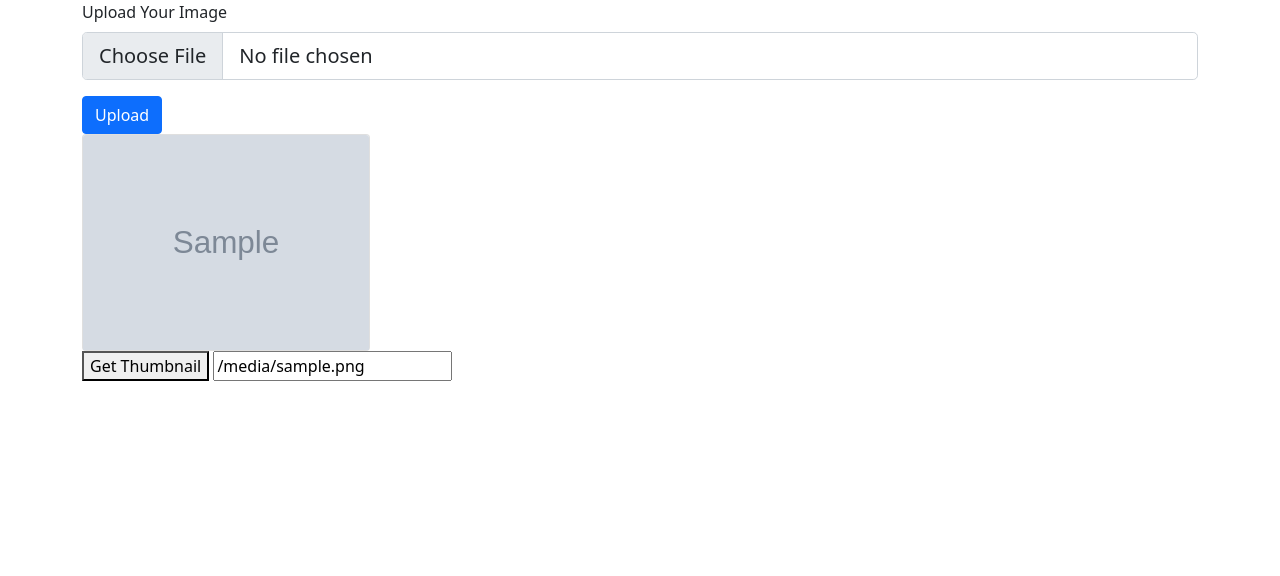
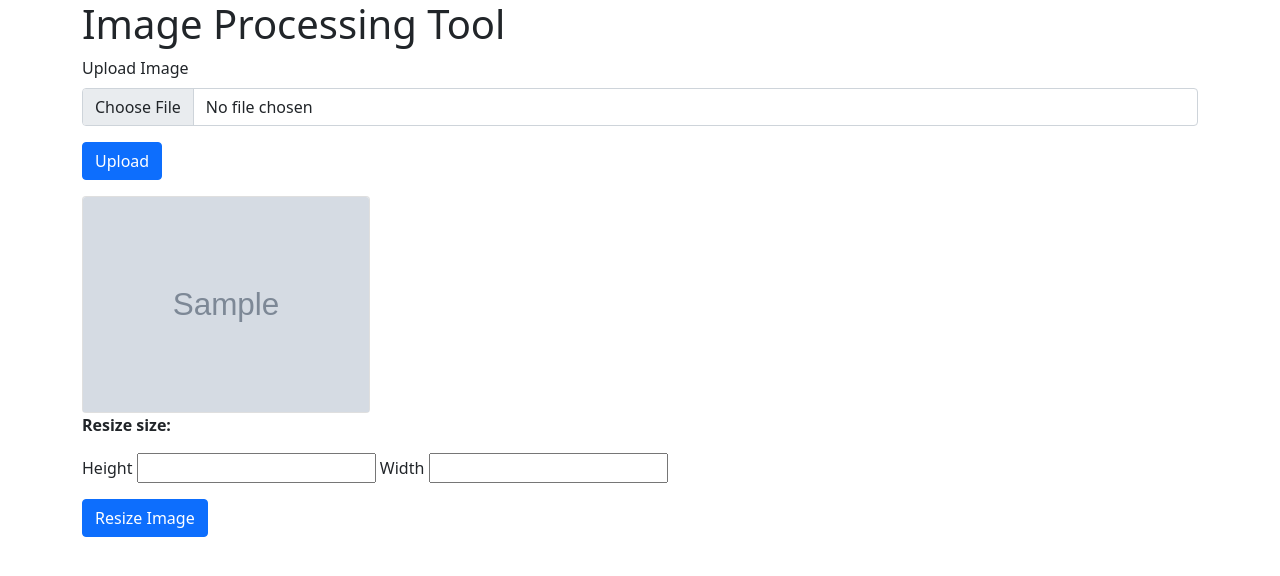
Before and after one commit to hitran/image-filter-app, a Flask app: template templates/index.html in a window 1280 px wide. Shown: the top 576 px of the page. Run offline with Flask 2, Linux system fonts and the light colour scheme; the template is opened without the code that fills it: most values are stand-ins (such as "Sample title", 1, 10 or a date in 2020); grey boxes marked "Sample" are stand-in pictures.

Commit message:
refactor code

```diff
--- a/app.py
+++ b/app.py
@@ -1,69 +1,68 @@
+from flask import Flask, render_template, request, send_from_directory, redirect, url_for
+from werkzeug.utils import secure_filename
+from PIL import Image
 import os
-from flask import Flask, render_template, request, url_for, send_from_directory, flash, redirect
-from werkzeug.utils import secure_filename
-from helpers import allowed_file
-from PIL import Image
-
-UPLOAD_FOLDER = './uploads'
-ALLOWED_EXTENSIONS = ['jpeg', 'png', 'jpg']
-THUMBNAIL_SIZE = (128, 128)
-APP_ROOT = os.path.dirname(os.path.abspath(__file__))
 
 app = Flask(__name__)
 
+UPLOAD_FOLDER = './uploads'
 app.config['UPLOAD_FOLDER'] = UPLOAD_FOLDER
 
-
-@app.route("/", methods=["GET", "POST"])
+@app.route('/', methods=["GET", "POST"])
 def index():
     if request.method == "GET":
         return render_template("index.html")
     else:
+        file = request.files['image']
+        filename = secure_filename(file.filename)
 
-        # Check if the post request has the file part
-        if 'imgFile' not in request.files:
-            flash('No file part')
-            return redirect(request.url)
+        # Create an uploads folder if that folder doesn't exist
+        if not os.path.exists(app.config['UPLOAD_FOLDER']):
+            os.makedirs(app.config['UPLOAD_FOLDER'].rsplit("/")[1])
 
-        imgFile = request.files['imgFile']
+        imageSrc = os.path.join(app.config['UPLOAD_FOLDER'], filename)
+        file.save(imageSrc)
 
-        # If user doesn't select a file, the browser submits an empty file without a filename
-        if imgFile.filename == '':
-            flash('No selected file')
-            return redirect(request.url)
+        return render_template("index.html", imageName = filename, imageSrc = imageSrc)
 
-        img_url =''
-        if imgFile and allowed_file(imgFile.filename, ALLOWED_EXTENSIONS):
-            filename = secure_filename(imgFile.filename)
-            imgFile.save(os.path.join(app.config['UPLOAD_FOLDER'], filename))
-            img_url = url_for('download_file', name=filename)
+@app.route('/uploads/<filename>')
+def send_file(filename):
+    return send_from_directory(app.config['UPLOAD_FOLDER'], filename)
 
-        print(f"OS.PATH : {os.path.join(app.config['UPLOAD_FOLDER'], filename)}")
+@app.route('/resize-image', methods=["GET", "POST"])
+def resize_image():
 
-        return render_template("index.html", img_url = img_url)
+    if request.method == "POST":
 
+        # Check if values exists:
+        if not request.form.get("width"):
+            return "Missing Width Input"
 
-@app.route('/uploads/<name>')
-def download_file(name):
-    return send_from_directory(app.config['UPLOAD_FOLDER'], name)
+        if not request.form.get("height"):
+            return "Missing Height Input"
 
+        if not request.form.get("image"):
+            return "No file received"
 
-@app.route('/thumbnail', methods=["GET", "POST"])
-def thumbnail():
-    if request.method == "POST":
-        img_url = request.form.get("image")
-        target = "." + img_url
+        width = request.form.get("width")
+        height = request.form.get("height")
+        filename = secure_filename(request.form.get("image"))
 
-        with Image.open(target) as im:
+        img_size = (int(height), int(width))
 
-            # Create a thumbnail image
-            im.thumbnail(THUMBNAIL_SIZE)
+        # open and process image:
+        with Image.open(os.path.join(app.config['UPLOAD_FOLDER'],filename)) as image:
+            image.thumbnail(img_size)
 
-            # Naming the end file
-            names = img_url.replace("/uploads/", "").rsplit(".")
-            thumbnail_name = names[0] + "_thumbnail." + names[1]
+            # make sure uploads folder exists
+            if not os.path.exists(app.config['UPLOAD_FOLDER']):
+                os.makedirs(app.config['UPLOAD_FOLDER'])
 
-            # Save image to uploads folder
-            im.save(os.path.join(app.config['UPLOAD_FOLDER'], thumbnail_name))
+            thumbnail_filename = f"{height}x{width}_{filename}"
+            image.save(os.path.join(app.config['UPLOAD_FOLDER'], thumbnail_filename))
+        return send_file(thumbnail_filename)
+    else:
+        return redirect("/")
 
-        return download_file(thumbnail_name)
+if __name__ == '__main__':
+    app.run(debug=True)
--- a/templates/index.html
+++ b/templates/index.html
@@ -1,24 +1,38 @@
 {% extends "layout.html" %}
 
 {% block body %}
-    <!-- Upload input  -->
-    <form action="/" method="post" enctype="multipart/form-data">
-        <div class="mb-3">
-            <label for="imgFile" class="form-label">Upload Your Image</label>
-            <input class="form-control form-control-lg" name="imgFile" id="imgFile" type="file">
-        </div>
-        <button class="btn btn-primary" type="submit">Upload</button>
-    </form>
-    <!-- Show the uploaded image -->
-    {% if img_url %}
+<h1 class="">Image Processing Tool</h1>
+<form action="/" method="post" enctype="multipart/form-data">
+    <div class="mb-3">
+        <label for="image" class="form-label">Upload Image</label>
+        <input class="form-control" id="image" name="image" type="file">
+    </div>
+    <div class="mb-3">
+        <input class="btn btn-primary" type="submit" value="Upload">
+    </div>
+</form>
+
+<!-- Display image if image is uploaded -->
+{% if imageName %}
     <div class="card" style="width: 18rem;">
-        <img src={{img_url}} class="card-img-top">
+        <img src={{imageSrc}} class="card-img-top">
     </div>
 
-    <form action="/thumbnail" method="post">
-        <button type="submit" name="thumbnail">Get Thumbnail</button>
-        <input type="text" class="hidden" name="image" value="{{img_url}}">
+    <form action="/resize-image" method="post">
+        <p><b>Resize size:</b></p>
+        <div class="mb-3">
+            <label for="height">Height</label>
+            <input required type="number" id="height" name="height" min="1">
+            <label for="width">Width</label>
+            <input required type="number" id="width" name="width" min="1">
+        </div>
+        <div class="mb-3">
+            <input type="text" class="visually-hidden" name="image" value={{imageName}}>
+        </div>
+        <div class="mb-3">
+            <input class="btn btn-primary" type="submit" value="Resize Image">
+        </div>
     </form>
-    {% endif %}
+{% endif %}
 
 {% endblock %}
```
Also changed, not shown: app-old.py (added, +69 -0 lines), templates/index-old.html (added, +24 -0 lines), templates/resize_image.html (added, +21 -0 lines), templates/thumbnail.html (deleted, +0 -9 lines), uploads/1200x1200_profile_cropped.png (added), uploads/128x128_profile_cropped.png (added), uploads/293170930_763041974850824_4183028366599817852_n.jpg (deleted), uploads/299873321_376978017946710_4688746872966189141_n.png (deleted), uploads/307311155_1260810788089780_1349508000651785635_n.jpg (deleted).
